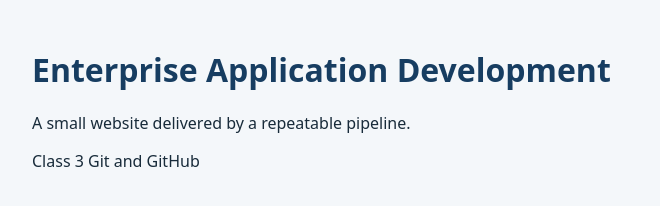
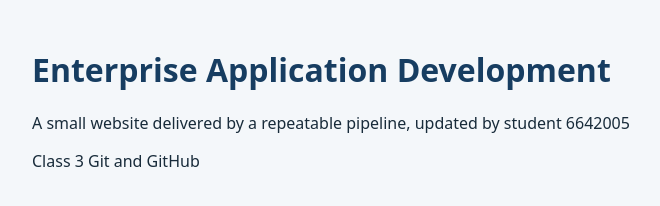
Before and after one commit to yoonfreal/ead-website-delivery, a plain HTML site: page src/index.html in a window 1280 px wide. Shown: the whole page, without its empty margins (208-868 px from the left). Drawn offline with Linux system fonts and the light colour scheme.

Commit message:
Update homepage message for student 6642005

```diff
--- a/src/index.html
+++ b/src/index.html
@@ -9,7 +9,7 @@
 <body>
   <main>
     <h1>Enterprise Application Development</h1>
-    <p id="message">A small website delivered by a repeatable pipeline.</p>
+    <p id="6642005">A small website delivered by a repeatable pipeline, updated by student 6642005</p>
     <p>Class 3 Git and GitHub</p>
   </main>
 </body>
```
